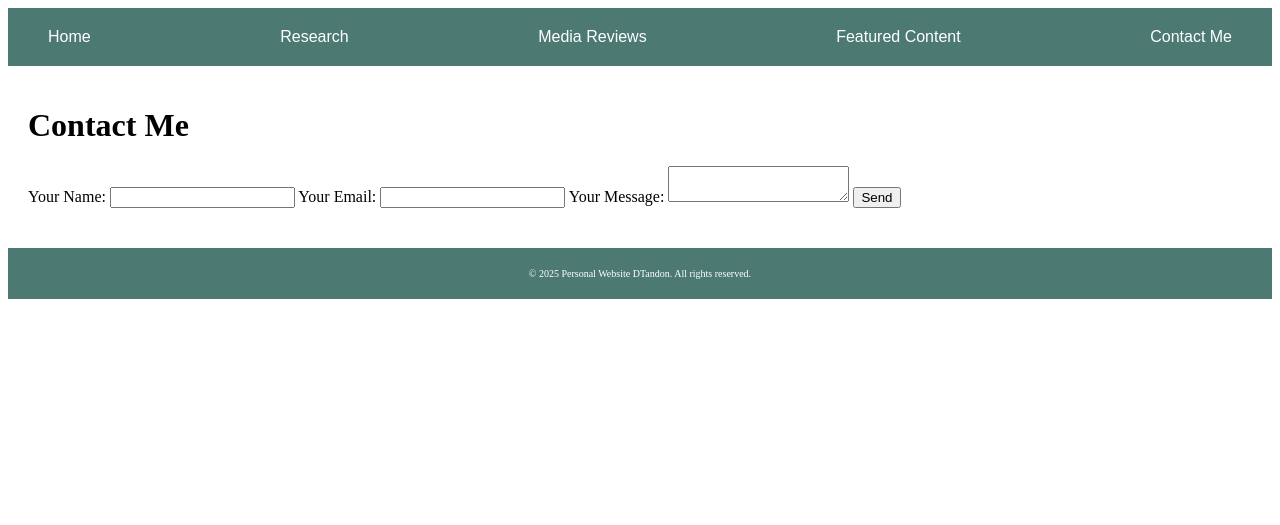
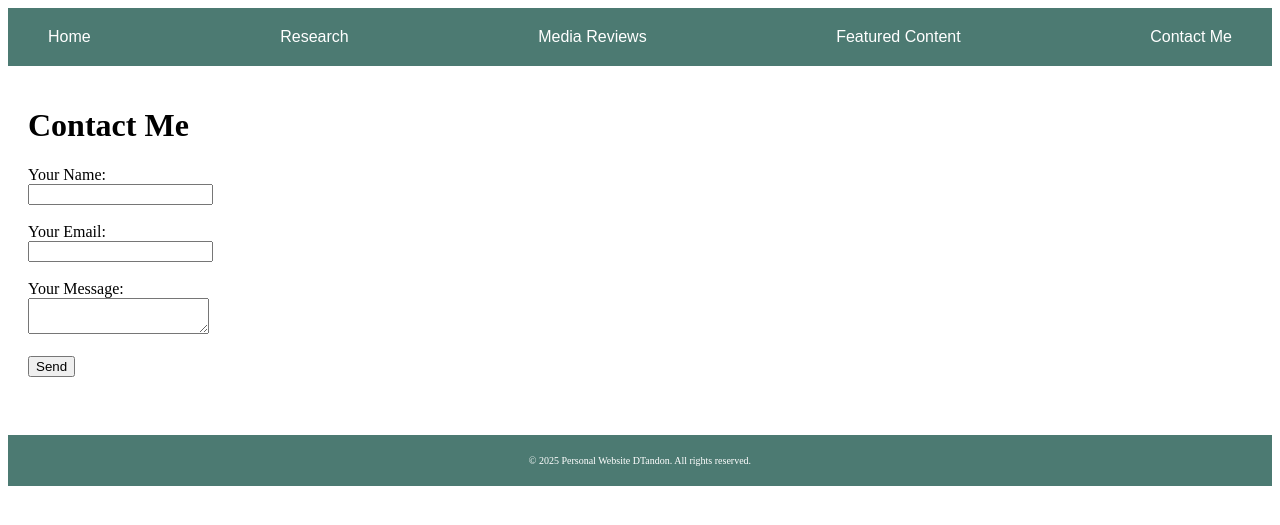
Before and after one commit to mdrishti/mdrishti.github.io, a Jekyll site: the page built from _pages/contact-me.md, in a window 1280 px wide. Shown: the top 525 px of the page. Built offline with Jekyll 4.4.1, drawn with Linux system fonts in a browser that asks for light colours.

Commit message:
minore changes to contact-me

```diff
--- a/_pages/contact-me.md
+++ b/_pages/contact-me.md
@@ -6,12 +6,12 @@ permalink: /contact-me/
   <div id="contact-me" class="tab active">
     <h1>Contact Me</h1>
     <form id="contact-form" action="https://formspree.io/f/mrbeznpg" method="POST">
-        <label for="name">Your Name:</label>
-        <input type="text" id="name" name="name" required>
-        <label for="email">Your Email:</label>
-        <input type="email" id="email" name="_replyto" required>
-        <label for="message">Your Message:</label>
-        <textarea id="message" name="message" required></textarea>
-        <button type="submit">Send</button>
+        <label for="name">Your Name:</label><br>
+        <input type="text" id="name" name="name" required><br><br>
+        <label for="email">Your Email:</label><br>
+        <input type="email" id="email" name="_replyto" required><br><br>
+        <label for="message">Your Message:</label><br>
+        <textarea id="message" name="message" required></textarea><br><br>
+        <button type="submit">Send</button><br><br>
     </form>
   </div>
```
